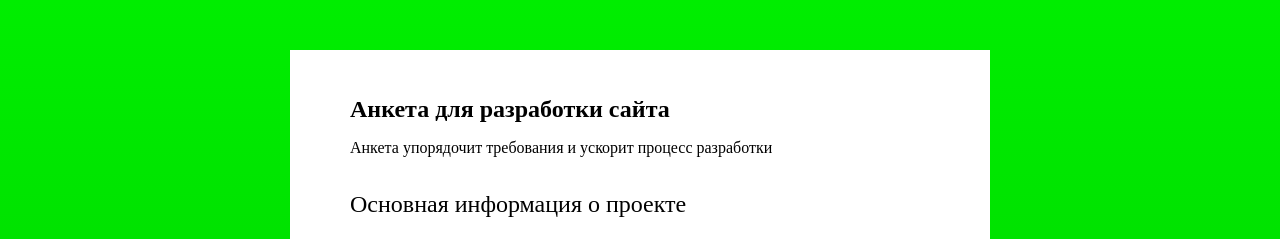
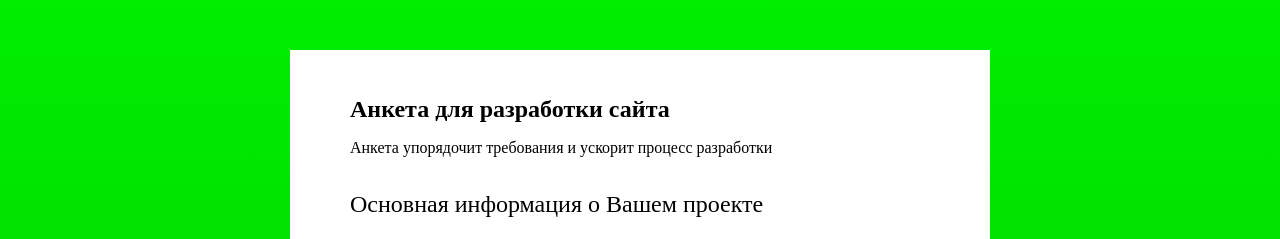
Before and after one commit to HANT666/profile, a plain HTML site: page index.html in a window 1280 px wide. Shown: the top 239 px of the page. Drawn offline with Linux system fonts and the light colour scheme.

Commit message:
тест

```diff
--- a/index.html
+++ b/index.html
@@ -15,7 +15,7 @@
     </header>
     <section>
       <form>
-        <h3>Основная информация о проекте</h3>
+        <h3>Основная информация о Вашем проекте</h3>
         <p>
           <label for="1" data-required="true">Название компании / проект </label>
           <input id="1" type="text" value="" placeholder="Ваш ответ" />
```
